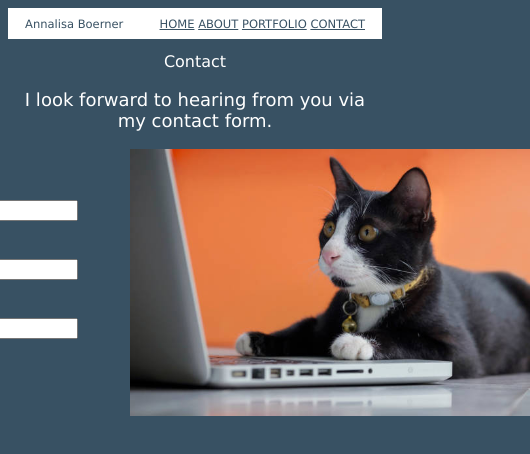
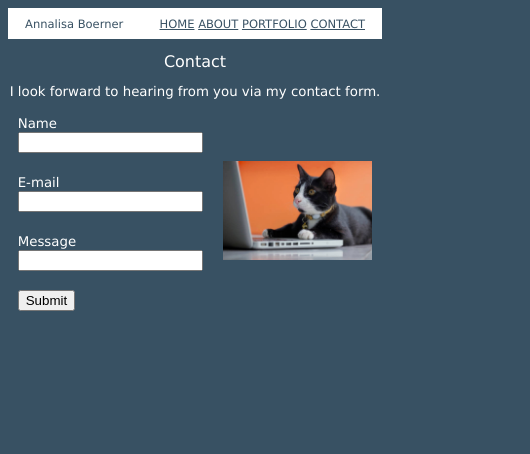
Before and after one commit to Annalisa-Boerner-Personal-Website/Annalisa-Boerner-Personal-Website, a plain HTML site: page contact.html in a window 390 px wide. Shown: the whole page, 530 px wide, since content can reach past the window. Drawn offline with Linux system fonts and the light colour scheme.

Commit message:
mobile-friendly contact page

```diff
--- a/style.css
+++ b/style.css
@@ -106,9 +106,18 @@ form {
 }
 
 @media screen and (max-width: 600px) {
+    /* text adjustments */
     header {
         font-size: 60%;
     }
     h2 { font-size: medium;}
+    h3, label { font-size: smaller;}
+    form { margin: 0px; }
+
+    /* image adjustments */
     .homePage { width: 80%;}
+    .portfolio1img { width: 40%;
+        height: 20%;
+        margin-top: 3rem;
+    }
 }
```
